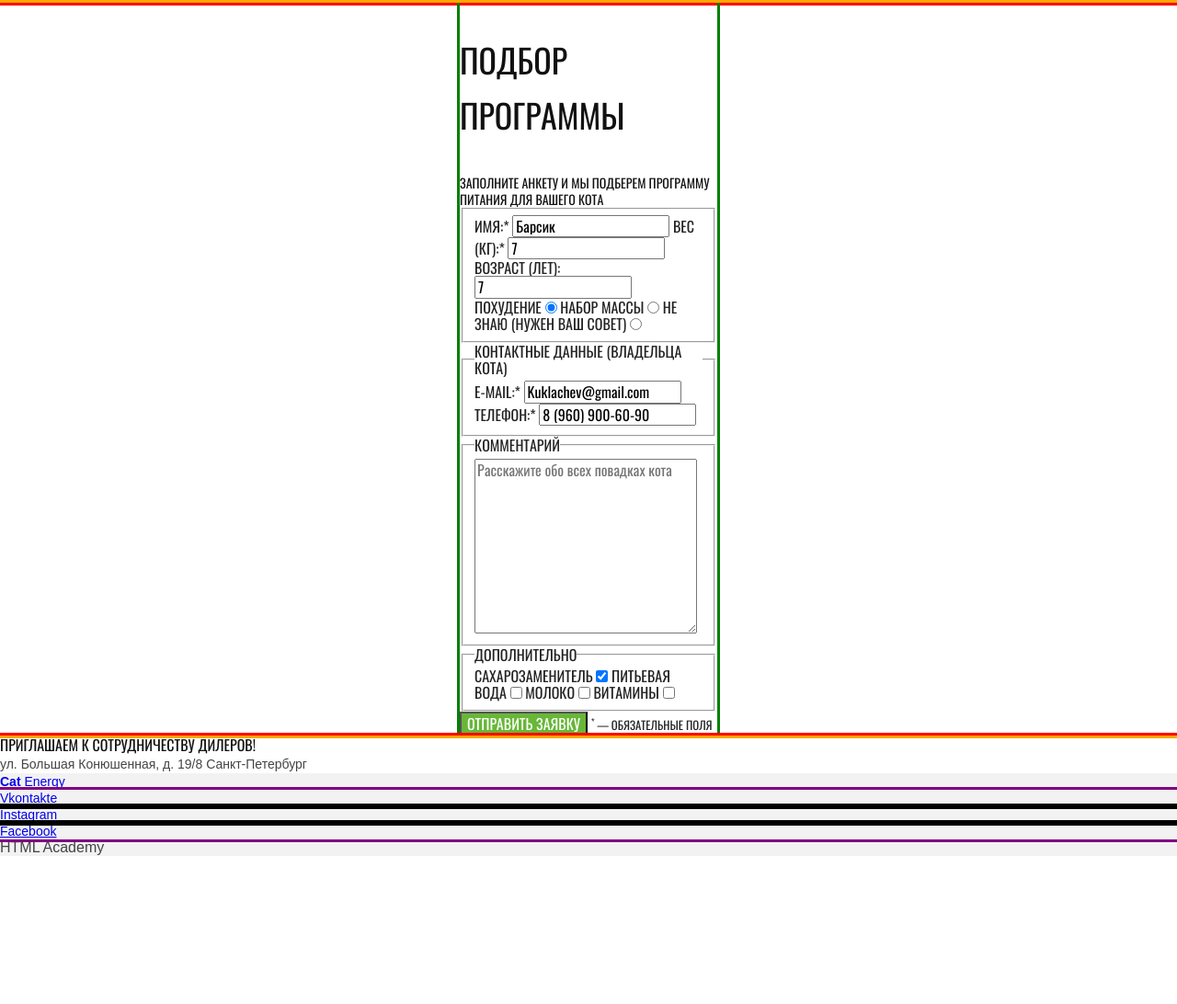
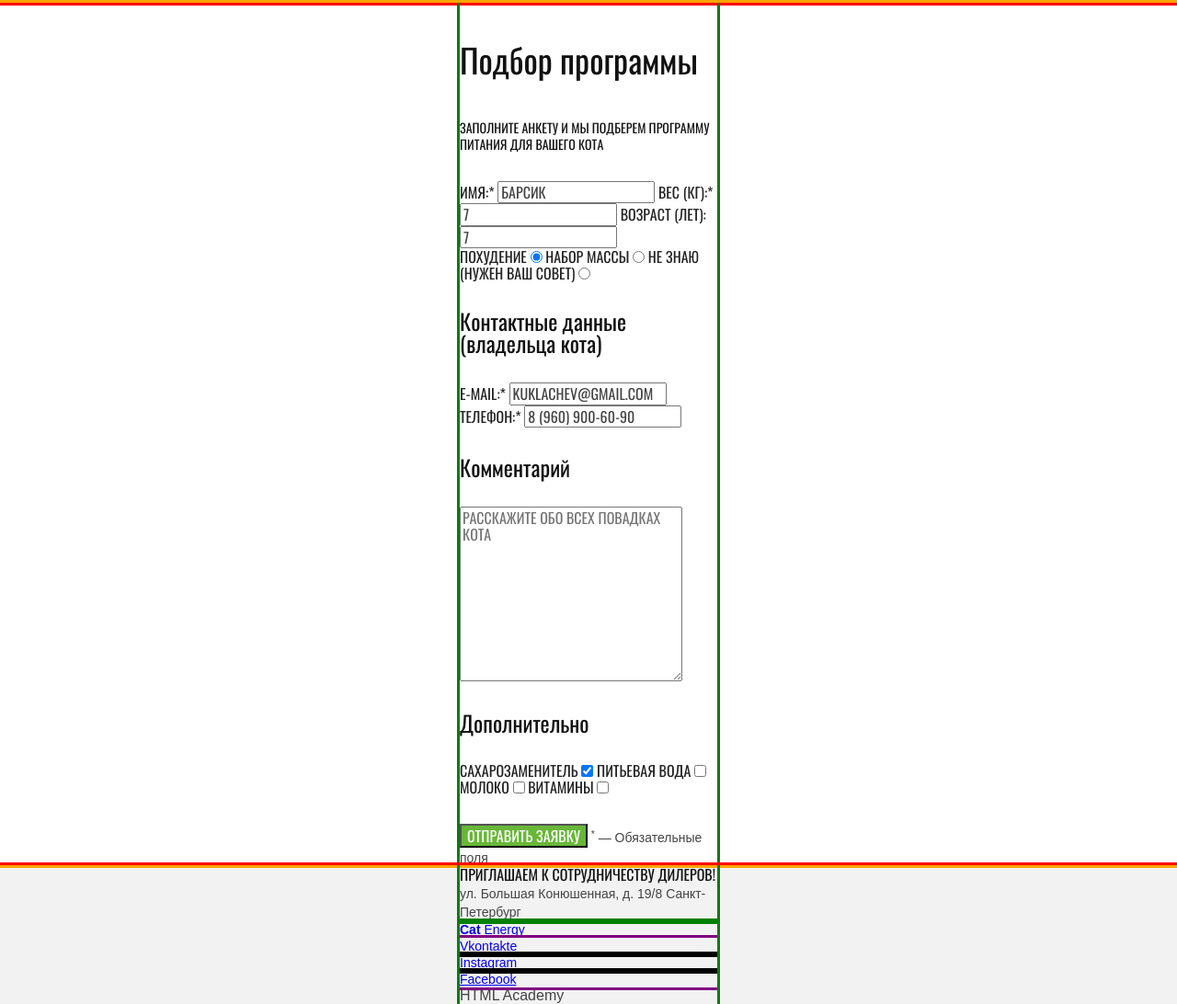
Before and after one commit to voop87/1033781-cat-energy-18, a website: page source/form.html in a window 1280 px wide. Shown: the part 193-1285 px from the top of the page at 92% size. Before the commit the page ends 1124 px from the top, so only its background shows below. Drawn offline with nearby package versions, Linux system fonts and the light colour scheme; files that its build step writes are made by us from their sources.

Commit message:
Дополнение первичной стилизации формы

```diff
--- a/source/form.html
+++ b/source/form.html
@@ -88,15 +88,17 @@
     </div>
   </main>
 
-  <footer class="page-footer">
-    <div class="page-footer__wrapper">
+  <footer class="page-footer page-footer--grey">
+    <div class="wrapper">
       <div class="page-footer__top">
         <b class="page-footer__promo">Приглашаем к сотрудничеству дилеров!</b>
         <address class="page-footer__address">
           ул. Большая Конюшенная, д. 19/8 Санкт-Петербург
         </address>
       </div>
-      <div class="page-footer__map"></div>
+    </div>
+    <div class="page-footer__map"></div>
+    <div class="wrapper">
       <div class="page-footer__bottom">
         <a href="index.html">
           <span class="page-footer__text-logo text-logo--lg"><strong>Cat</strong> Energy</span>
--- a/source/less/blocks/form.less
+++ b/source/less/blocks/form.less
@@ -7,6 +7,10 @@
   text-transform: uppercase;
 }
 
+.form__title {
+  text-transform: none;
+}
+
 .form__text {
   margin: 0;
   padding: 0;
@@ -14,3 +18,33 @@
   font-size: 14px;
   color: #111111;
 }
+
+.form__input,
+.form__textarea {
+  color: #444444;
+  text-transform: uppercase;
+}
+
+.form__fieldset {
+  margin: 31px 0;
+  padding: 0;
+
+  border: none;
+}
+
+.form__legend {
+  margin: 31px 0;
+
+  font-size: 24px;
+  line-height: 24px;
+  color: #111111;
+  text-transform: none;
+}
+
+.form__small-text {
+  font-family: Arial, Helvetica, sans-serif;
+  font-size: 14px;
+  line-height: 16px;
+  color: #444444;
+  text-transform: none;
+}
--- a/source/less/style.less
+++ b/source/less/style.less
@@ -3,11 +3,8 @@
 @import "mixins.less";
 @import "scaffolding.less";
 @import "outlines.less";
-@import "blocks/btn.less";
 @import "blocks/page-header.less";
-
 @import "blocks/page-main.less";
-@import "blocks/section-title.less";
 @import "blocks/promo.less";
 @import "blocks/fit-programms.less";
 @import "blocks/fit-programm-card.less";
@@ -23,3 +20,5 @@
 @import "blocks/additional.less";
 @import "blocks/additional-card.less";
 @import "blocks/form.less";
+@import "blocks/btn.less";
+@import "blocks/section-title.less";
```
